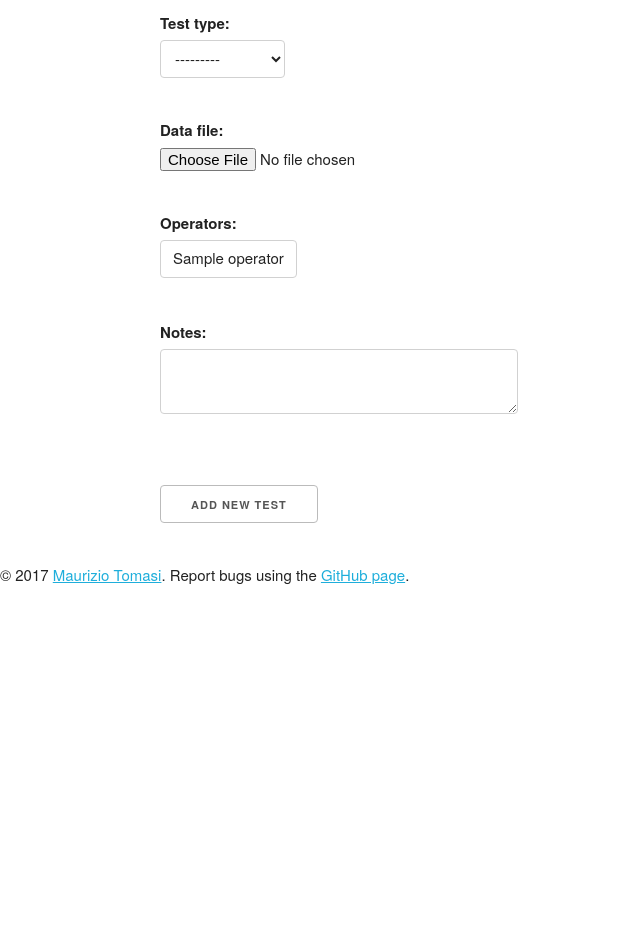
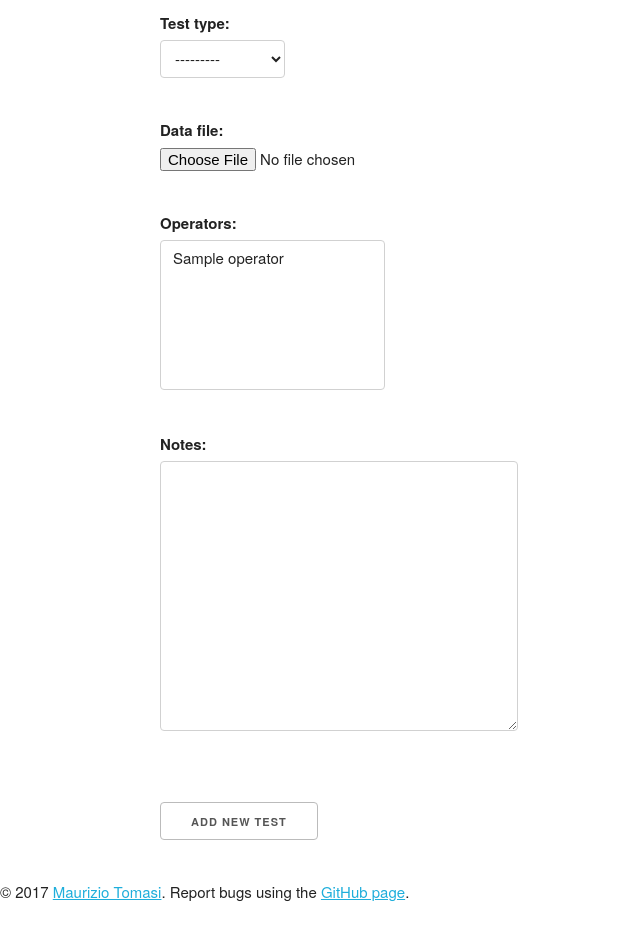
Before and after one commit to lspestrip/stdb2, a Django app: page /unittests/tests/create in a window 1280 px wide. Shown: the part 755-1684 px from the top of the page, without its empty margins (0-640 px from the left). Before the commit the page ends 1339 px from the top, so only its background shows below. Run offline with Django 3.2, Linux system fonts and the light colour scheme; a user stored in the database is signed in; tables that the repository leaves empty hold one stand-in row (values such as "Sample post"); parts of the project's set-up code (start-up, migrations or seed data) failed here and were passed over; some libraries are stand-ins or nearby versions.

Commit message:
Make a few HTML widgets bigger

```diff
--- a/static/site/style.css
+++ b/static/site/style.css
@@ -1,3 +1,13 @@
 div#action-bar > ul {
     list-style-type: none;
 }
+
+textarea {
+    min-width: 20em;
+    min-height: 18em;
+}
+
+#id_operators {
+    min-width: 15em;
+    min-height: 10em;
+}
```
